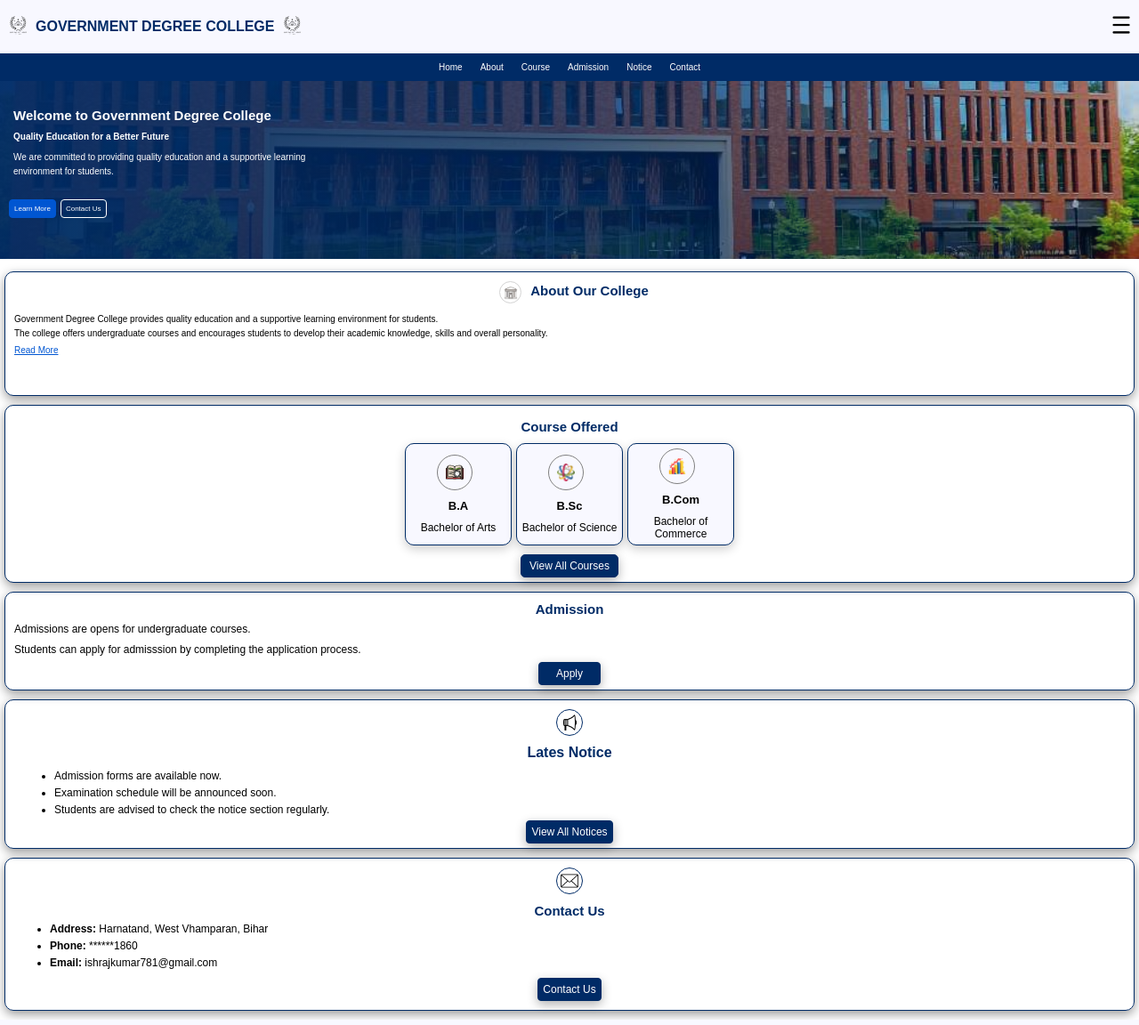
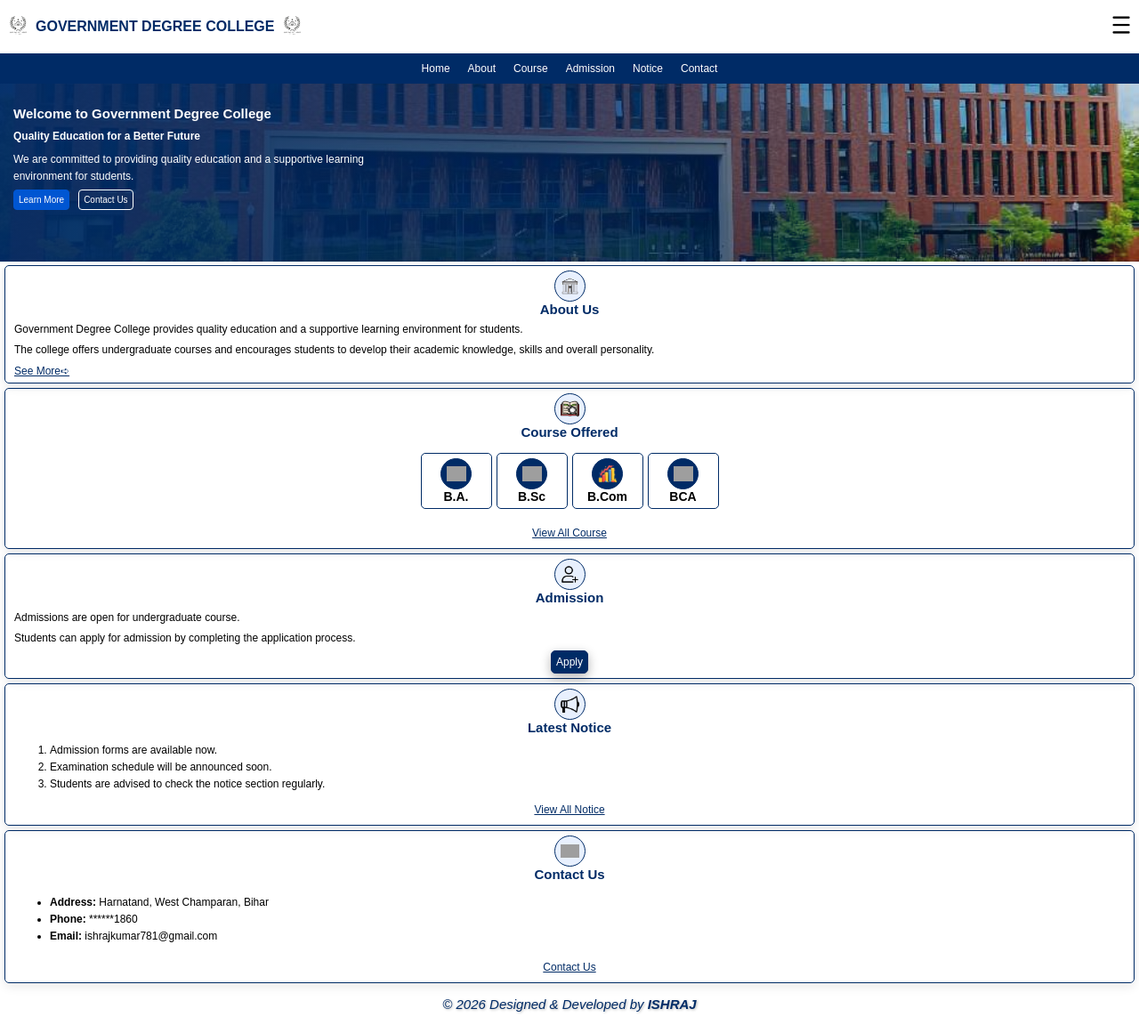
Before and after one commit to ishrajkumar/College-website, a Flask app: page / in a window 1280 px wide. Shown: the whole page at 89% size. Run offline with Flask 3, Linux system fonts and the light colour scheme; grey boxes are pictures that could not be loaded.

Commit message:
updated version

```diff
--- a/templates/home.html
+++ b/templates/home.html
@@ -4,10 +4,10 @@
       <meta charset="UTF-8">
       <meta name="viewport" content="width=device-width, initial-scale=1.0">
 
+      <link rel="stylesheet" href="https://unpkg.com/aos@next/dist/aos.css" />
+
+
     <title>CSS</title>
-    <link
-  href="https://unpkg.com/aos@2.3.1/dist/aos.css"
-  rel="stylesheet">
 
     <style>
 
@@ -30,7 +30,6 @@
         justify-content:space-between;
         align-items:center;
         height:60px;
-        background:ghostwhite;
       }
 
       header h1{
@@ -68,12 +67,13 @@
         text-decoration:none;
         padding:10px;
         color:#FFFFFF;
-        font-size:10px;
+        font-size:12px;
 
 
       }
 
       .poster img{
+        position:relative;
         width:100%;
         height:200px;
         object-fit:cover;
@@ -101,7 +101,7 @@
 
       .para{
         position:absolute;
-        top:25px;
+        top:20px;
         left:10px;
         display:flex;
         flex-direction:column;
@@ -116,14 +116,14 @@
       }
 
       .para h4{
-        font-size:10px;
+        font-size:12px;
         width:50%;
         color:#FFFFFF;
         margin:5px;
       }
 
       .para p{
-        font-size:10px;
+        font-size:12px;
         width:75%;
         line-height:1.6;
         color:#FFFFFF;
@@ -139,8 +139,9 @@
         text-decoration:none;
         border-radius:4px;
         color:white;
-        font-size:8px;
+        font-size:10px;
         padding:5px;
+        margin-left:5px;
         text-align:center;
       }
 
@@ -163,6 +164,8 @@
         display:flex;
         gap:5px;
         z-index:2;
+        top:160px;
+        left:10px;
       }
 
       .logo img{
@@ -181,209 +184,123 @@
         margin:10px;
       }
 
-      .about_2{
+       *{
+        box-sizing:border-box;
+      }
+
+      .card a{
+        color:#002B66;
+        padding:5px;
+        font-size:12px;
+        border:none;
+        border-radius:10px;
+      }
+
+      .card{
+        border:1px solid #002B66;
+        padding:5px;
+        border-radius:5px;
+        box-shadow:0 4px 12px rgba(0,0,0,0.09);
+        margin:0 5px;
+        margin-bottom:5px;
+      }
+
+      .logo_border img{
+        width:25px;
+        padding:2px;
+      }
+
+      .logo_border{
         display:flex;
+        justify-content:center;
+        align-items:center;
+        width:35px;
+        height:35px;
+        background:#e8f0fe;
+        border:1px solid #002B66;
+        border-radius:50%;
+      }
+
+      .flex h2{
+        margin:0;
+        font-size:15px;
+        color:#002B66;
+      }
+
+      .flex{
+        margin:0;
+        display:flex;
+        flex-direction:column;
+        align-items:center;
         justify-content:center;
 
       }
 
-      .about_2 h4{
-        color:#002B66;
-        margin:12px 0;
-        font-size:15px;
+      .card p{
+        line-height:1.5;
+        margin:5px 5px;
+        font-size:12px;
       }
 
-      .about{
-        border:1px solid #002B66;
-        margin:10px 5px;
-        border-radius:10px;
-        height:140px;
-        box-shadow: 0 4px 12px rgba(0,0,0,0.4);
+      .main_course{
+        display:flex;
+        justify-content:center;
+        gap:5px;
+        margin:15px 0;
       }
 
-      .about p{
-        line-height:1.6;
-        margin:0 10px;
-        font-size:10px;
-
+      .flex_2{
+        display:flex;
+        justify-content:center;
+        flex-direction:column;
+        align-items:center;
       }
 
-      .about a{
-        font-size:10px;
-        margin:10px 10px;
-        color:#0056D2;
+      .flex_2 h4{
+        font-size:14px;
+        margin:0 5px;
       }
 
-      .course{
-          border:1px solid #002B66;
-          background:#FFFFFF;
-          border-radius:10px;
-          display:flex;
-          flex-direction:column;
-          padding:5px;
-          margin:10px 5px;
-          box-shadow:0 4px 12px rgba(0,0,0, 0.4)
-
+      .logo_course img{
+        width:22px;
       }
 
-      .course h3{
-          text-align:center;
-          margin:10px;
-          color:#002B66;
-          font-size:15px;
-
-      }
-
-      .ba{
-          text-align:center;
-          border-radius:10px;
+      .logo_course{
         border:1px solid #002B66;
-          display:flex;
-          flex-direction:column;
-          gap:5px;
-          justify-content:center;
-          width:120px;
-          padding:5px;
-          background:ghostwhite;
-          box-shadow: 0 4px 12px rgba(0,0,0,0.2);
-      }
-
-      .course_logo{
-          margin-left:30px;
-          width:40px;
-          height:40px;
-          border:1px solid grey;
+        background:#002B66;
+        width:35px;
+        height:35px;
         border-radius:50%;
         display:flex;
         justify-content:center;
         align-items:center;
       }
 
-      .course_logo img{
-          width:30px;
-          height:30px;
-          padding:5px;
-      }
-
-      .ba p{
-          margin:0;
-          font-size:12px;
-      }
-
-      .course_flex{
+      .course_head{
         display:flex;
         justify-content:center;
-          text-align:center;
-          gap:5px;
       }
 
 
 
-
-      .ba h4{
-          margin:0;
+      .course_card{
+        border:1px solid #002B66;
+        width:80px;
         padding:5px;
-          font-size:13px;
-      }
-
-      .view_all{
-          text-align:center;
-          text-decoration:none;
-          margin-top:10px;
-          border:1px solid #002B66;
-          color:white;
-          background:#002B66;
-          padding:5px;
-          width:110px;
         border-radius:5px;
-          font-size:12px;
-          box-shadow: 0 4px 12px rgba(0,0,0,0.3);
+        display:flex;
+        justify-content:center;
       }
 
       .view{
         display:flex;
         justify-content:center;
+        margin:0;
       }
 
-      .notice{
-          border:1px solid #002B66;
-          margin:10px 5px;
-          padding:5px;
-          border-radius:10px;
-          box-shadow:0 4px 12px rgba(0,0,0,0.4)
-      }
-
-      .logo_2 img{
-          width:25px;
-          padding:5px;
-      }
-
-      .logo_2{
-          width:30px;
-          height:30px;
-          border:1px solid #002B66;
-          border-radius:50%;
-          display:flex;
-          justify-content:center;
-          text-align:center;
-          margin:5px;
-
-      }
-
-      .logo_head h4{
-          margin:7px;
+      .view a{
         color:#002B66;
-          margin:5px;
-      }
-
-      .logo_head{
-          display:flex;
-          align-items:center;
-          flex-direction:column;
-      }
-
-      ul{
-          margin:5px;
-      }
-
-      li{
         font-size:12px;
-          margin:5px;
-
-      }
-
-      .adm{
-          border:1px solid #002B66;
-          padding:5px;
-          margin:10px 5px;
-          border-radius:10px;
-          box-shadow:0 4px 12px rgba(0,0,0,0.4);
-      }
-
-      .adm h4{
-          text-align:center;
-          font-size:15px;
-          margin:5px;
-          color:#002B66;
-      }
-
-      .adm p{
-          font-size:12px;
-          margin:5px;
-          line-height:1.5;
-      }
-
-      .adm a{
-          font-size:12px;
-          text-decoration:none;
-          text-align:center;
-          border:1px solid #002B66;
-          padding:5px;
-          color:white;
-          background:#002B66;
-          border-radius:4px;
-          width:70px;
-          box-shadow: 0 4px 12px rgba(0,0,0,0.3);
       }
 
       .apply{
@@ -391,91 +308,43 @@
         justify-content:center;
       }
 
-      .notice a{
-          text-decoration:none;
-          color:white;
+      .apply a{
         border:1px solid #002B66;
         background:#002B66;
+        color:white;
+        text-align:center;
+        border-radius:5px;
+        text-decoration:none;
         font-size:12px;
-          padding:5px;
-          border-radius:4px;
-          box-shadow:0 4px 12px rgba(0,0,0,0.3)
+        box-shadow:0 4px 12px rgba(0,0,0,0.3);
 
       }
 
-      .view_notice{
-          display:flex;
-          justify-content:center;
-
+      .card ol{
+        margin:10px 0;
       }
 
-      .cont{
-          border:1px solid #002B66;
-          margin:10px 5px;
-          border-radius:10px;
-          padding:5px;
-          box-shadow:0 4px 12px rgba(0,0,0,0.4);
-
-      }
-
-      .cont h4{
-          text-align:center;
-          font-size:15px;
-          color:#002B66;
+      .card li{
+        font-size:12px;
         margin:5px;
       }
 
-      .cont ul{
-          margin:0px;
+      .developer{
+          font-style:italic;
+          color:#002B66;
+          text-align:center;
+          font-size:15px;
+          text-shadow:1px 1px 3px rgba(0,0,0,0.3);
         }
-
-      .msg{
-          display:flex;
-          justify-content:center;
-      }
-
-      .msg a{
-          margin:5px;
-          padding:5px;
-          font-size:12px;
-          border-radius:4px;
-          text-decoration:none;
-          color:white;
-          background:#002B66;
-          border:1px solid #002B66;
-          box-shadow: 0 4px 12px rgba(0,0,0,0.3);
-      }
-
-      .cont_logo img{
-          width:30px;
-          padding:5px;
-      }
-
-      .cont_logo{
-          width:30px;
-          height:30px;
-          border:1px solid #002B66;
-          border-radius:50%;
-          display:flex;
-          justify-content:center;
-          align-items:center;
-          margin:5px;
-      }
-
-      .cont_head{
-          display:flex;
-          justify-content:center;
-      }
-
-
 
     </style>
   </head>
 
+  <body>
 
-  <body>
     <div class="container">
       <header>
+
         <div class="main_head">
           <div class="head">
             <img src ="/static/logo.png" alt="College.logo">
@@ -486,16 +355,18 @@
           <div class="menu">
             <img src="/static/menu.png" alt="Menu.logo">
           </div>
+
         </div>
+
       </header>
 
       <nav>
-        <a href="/">Home</a>
-        <a href="/about">About</a>
+        <a href="home.html">Home</a>
+        <a href="about.html">About</a>
         <a href="courses.html">Course</a>
         <a href="application.html">Admission</a>
         <a href="notice.html">Notice</a>
-        <a href="/contact">Contact</a>
+        <a href="contact.html">Contact</a>
       </nav>
 
       <div class="poster">
@@ -505,120 +376,142 @@
           <h2>Welcome to Government Degree College</h2>
           <h4>Quality Education for a Better Future</h4>
           <p>We are committed to providing quality education and a supportive learning environment for students.</p>
-          <br>
-
 
           <div class="btn">
             <a href="about.html" class="learn">Learn More</a>
-          <a href="/contact" class="contact">Contact Us</a>
+            <a href="contact.html" class="contact">Contact Us</a>
           </div>
-      </div>
-
-  </div>
-      <div class="about">
-        <div class="about_2">
-
-        <div class="logo">
-          <img src="/static/building.png">
-        </div>
-
-        <div class="about_head">
-          <h4>About Our College</h4>
 
         </div>
 
       </div>
-                 <p>Government Degree College provides quality education and a supportive learning environment for students.</p>
-          <p>The college offers undergraduate courses and encourages students to develop their academic knowledge, skills and overall personality. </p>
-        <a href="/about">Read More</a>
+
+      <div class="card">
+      <div class="flex">
+
+        <div class="logo_border">
+          <img src="/static/building.png">
         </div>
 
-      <div class="course">
-            <h3>Course Offered</h3>
-        <div class="course_flex">
+        <h2>About Us</h2>
 
-          <div class="ba">
-              <div class="course_logo">
+      </div>
+      <p>Government Degree College provides quality education and a supportive learning environment for students.</p>
+<p>The college offers undergraduate courses and encourages students to develop their academic knowledge, skills and overall personality.</p>
+      <a href="#">See More➪</a>
+    </div>
+
+    <div class="card">
+      <div class="flex">
+
+        <div class="logo_border">
           <img src="/static/book.png">
         </div>
 
-              <h4>B.A</h4>
-              <p>Bachelor of Arts</p>
+        <h2>Course Offered</h2>
         </div>
 
-          <div class="ba">
-              <div class="course_logo">
-                  <img src="/static/atom.png">
+      <div class="main_course">
+      <div class="course_card">
+        <div class="flex_2">
+          <div class="logo_course">
+            <img src="/static/ba.png">
+          </div>
+          <h4>B.A.</h4>
+        </div>
+      </div>
+
+      <div class="course_card">
+        <div class="flex_2">
+          <div class="logo_course">
+            <img src="/static/sc.png">
           </div>
           <h4>B.Sc</h4>
-              <p>Bachelor of Science</p>
+        </div>
       </div>
 
-          <div class="ba">
-              <div class="course_logo">
+      <div class="course_card">
+        <div class="flex_2">
+          <div class="logo_course">
             <img src="/static/grow.png">
           </div>
           <h4>B.Com</h4>
-              <p>Bachelor of Commerce </p>
+        </div>
+      </div>
+
+      <div class="course_card">
+        <div class="flex_2">
+          <div class="logo_course">
+            <img src="/static/laptop.png">
+          </div>
+          <h4>BCA</h4>
+        </div>
       </div>
       </div>
 
       <div class="view">
-      <a href="#" class="view_all">View All Courses</a>
+        <a href="#">View All Course</a>
       </div>
 
     </div>
-      <div class="adm" data-aos="fade-right">
-          <h4>Admission</h4>
-          <p>Admissions are opens for undergraduate courses.</p>
-          <p>Students can apply for admisssion by completing the application process.</p>
+
+    <div class="card">
+      <div class="flex">
+        <div class="logo_border">
+          <img src="/static/contact.png">
+        </div>
+        <h2>Admission</h2>
+      </div>
+      <p>Admissions are open for undergraduate course.</p>
+      <p>Students can apply for admission by completing the application process.</p>
       <div class="apply">
-          <a href="#">Apply</a>
+        <a href="#" class="apply_2">Apply</a>
       </div>
     </div>
 
-      <div class="notice" data-aos="fade-left">
-          <div class="logo_head">
-              <div class="logo_2">
+    <div class="card" data-aos="zoom-in">
+      <div class="flex">
+        <div class="logo_border">
           <img src="/static/notice.png">
         </div>
-
-              <h4>Lates Notice</h4>
+        <h2>Latest Notice</h2>
       </div>
-          <ul>
+      <ol>
         <li>Admission forms are available now.</li>
         <li>Examination schedule will be announced soon.</li>
         <li>Students are advised to check the notice section regularly.</li>
-          </ul>
-          <div class="view_notice">
-              <a href="#">View All Notices</a>
+      </ol>
+      <div class="view">
+        <a href="#">View All Notice</a>
       </div>
     </div>
 
-      <div class="cont" data-aos="zoom-in">
-          <div class="cont_head">
-              <div class="cont_logo">
-                  <img src="/static/gmail.png">
+    <div class="card" data-aos="zoom-in">
+      <div class="flex">
+        <div class="logo_border">
+          <img src="/static/mail.png">
+        </div>
+        <h2>Contact Us</h2>
+      </div>
+      <ul>
+        <li><b>Address: </b>Harnatand, West Champaran, Bihar</li>
+        <li><b>Phone: </b>******1860</li>
+        <li><b>Email:  </b> ishrajkumar781@gmail.com</li>
+      </ul>
+
+      <div class="view">
+        <a href="#">Contact Us</a>
       </div>
     </div>
-          <h4>Contact Us</h4>
-          <ul>
-              <li><b>Address:</b> Harnatand, West Vhamparan, Bihar</li>
-              <li><b>Phone: </b>******1860</li>
-              <li><b>Email: </b>ishrajkumar781@gmail.com</li>
-          </ul>
-          <div class="msg">
-              <a href="/contact">Contact Us</a>
+      <footer>
+        <p class="developer"> © 2026 Designed & Developed by <span><b>ISHRAJ</b></span></p>
+      </footer>
     </div>
-      </div>
-
-    </div>
-<script src="https://unpkg.com/aos@2.3.1/dist/aos.js"></script>
-
+    <script src="https://unpkg.com/aos@next/dist/aos.js"></script>
 <script>
   AOS.init({
-      duration: 800,
-      once: true
+    duration: 1000, // Animation speed (in milliseconds)
+    once: true      // Animation sirf ek baar chalega
   });
 </script>
 
```
Lines whose indentation alone changed are shown as unchanged.
